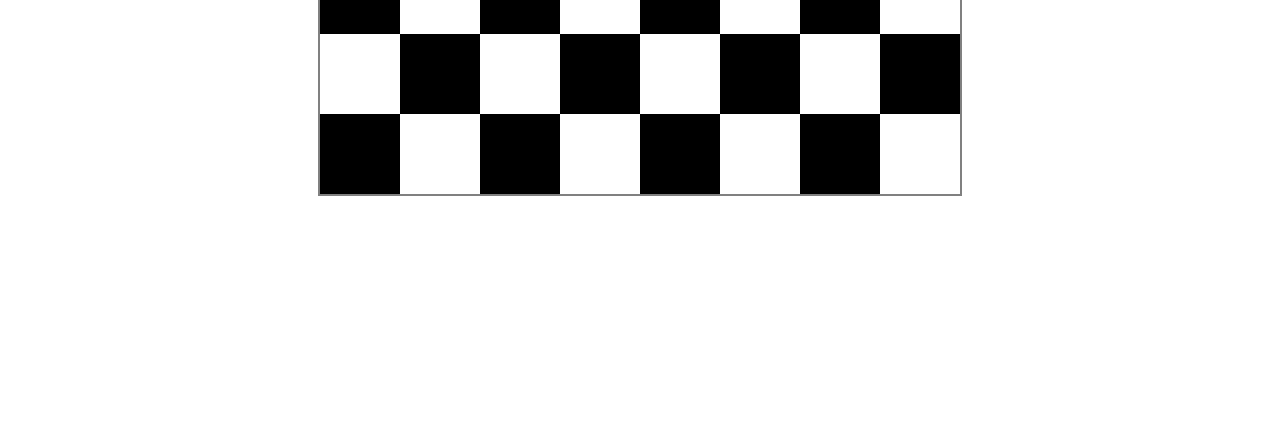
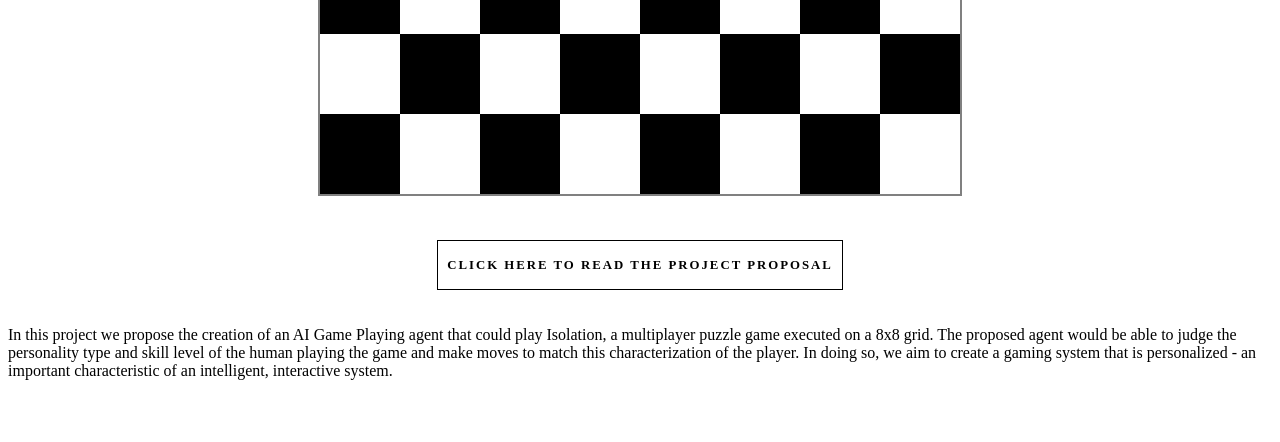
Before and after one commit to SashaZd/GaTech-AI-Isolation, a PHP site: page / in a window 1280 px wide. Shown: the part 555-997 px from the top of the page. Before the commit the page ends 751 px from the top, so only its background shows below. Run offline with PHP 8.4, Linux system fonts and the light colour scheme; some libraries are stand-ins or nearby versions.

Commit message:
project proposal added in

```diff
--- a/index.html
+++ b/index.html
@@ -23,6 +23,17 @@
 	</div>
 	</center>
 
+<br /><br />
+<center>
+<a href="Isolation-ProjectProposal.pdf" download="Isolation-ProjectProposal.pdf" target="_blank" class="button">CLICK HERE TO READ THE PROJECT PROPOSAL</a>
+</center>
+
+<br /><br />
+In this project we propose the creation of an AI Game Playing agent that could play Isolation, a multiplayer puzzle game executed on a 8x8 grid. The proposed agent would be able to judge the personality type and skill level of the human playing the game and make moves to match this characterization of the player. In doing so, we aim to create a gaming system that is personalized - an important characteristic of an intelligent, interactive system.
+
+<br /><br /><br /><br />
+
+
 
 </body>
 
--- a/styles.css
+++ b/styles.css
@@ -1,3 +1,41 @@
+    input[type="button"],
+    input[type="submit"],
+    input[type="reset"],
+    .button {
+        -moz-appearance: none;
+        -webkit-appearance: none;
+        -o-appearance: none;
+        -ms-appearance: none;
+        appearance: none;
+        -moz-transition: color 0.2s ease-in-out, border-color 0.2s ease-in-out, background-color 0.2s ease-in-out;
+        -webkit-transition: color 0.2s ease-in-out, border-color 0.2s ease-in-out, background-color 0.2s ease-in-out;
+        -o-transition: color 0.2s ease-in-out, border-color 0.2s ease-in-out, background-color 0.2s ease-in-out;
+        -ms-transition: color 0.2s ease-in-out, border-color 0.2s ease-in-out, background-color 0.2s ease-in-out;
+        transition: color 0.2s ease-in-out, border-color 0.2s ease-in-out, background-color 0.2s ease-in-out;
+        background: none;
+        border: solid 1px;
+        color: inherit;
+        cursor: pointer;
+        display: inline-block;
+        font-size: 0.8em;
+        font-weight: 900;
+        letter-spacing: 2px;
+        min-width: 18em;
+        padding: 0 0.75em;
+        line-height: 3.75em;
+        text-align: center;
+        text-decoration: none;
+        /* text-transform: uppercase; */ ;
+    }
+
+        input[type="button"]:hover,
+        input[type="submit"]:hover,
+        input[type="reset"]:hover,
+        .button:hover {
+            background: rgba(188, 202, 206, 0.15);
+            border-color: inherit;
+        }
+
 #chess {
     width: 640px;
     height: 640px;
```
Also changed, not shown: 1 other file.
